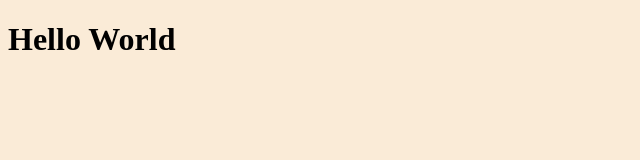
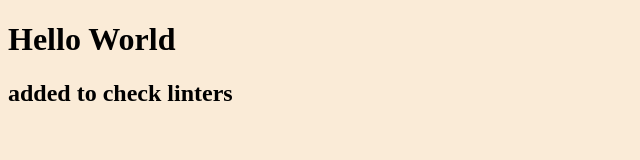
Before and after one commit to emotrashcan/helloworld, a website: page index.html in a window 1280 px wide. Shown: the whole page, without its empty margins (0-640 px from the left). Drawn offline with Linux system fonts and the light colour scheme.

Commit message:
added to check linters

```diff
--- a/index.html
+++ b/index.html
@@ -8,5 +8,6 @@
 </head>
 <body>
     <h1>Hello World</h1>
+    <h2>added to check linters</h2>
 </body>
 </html>
```
